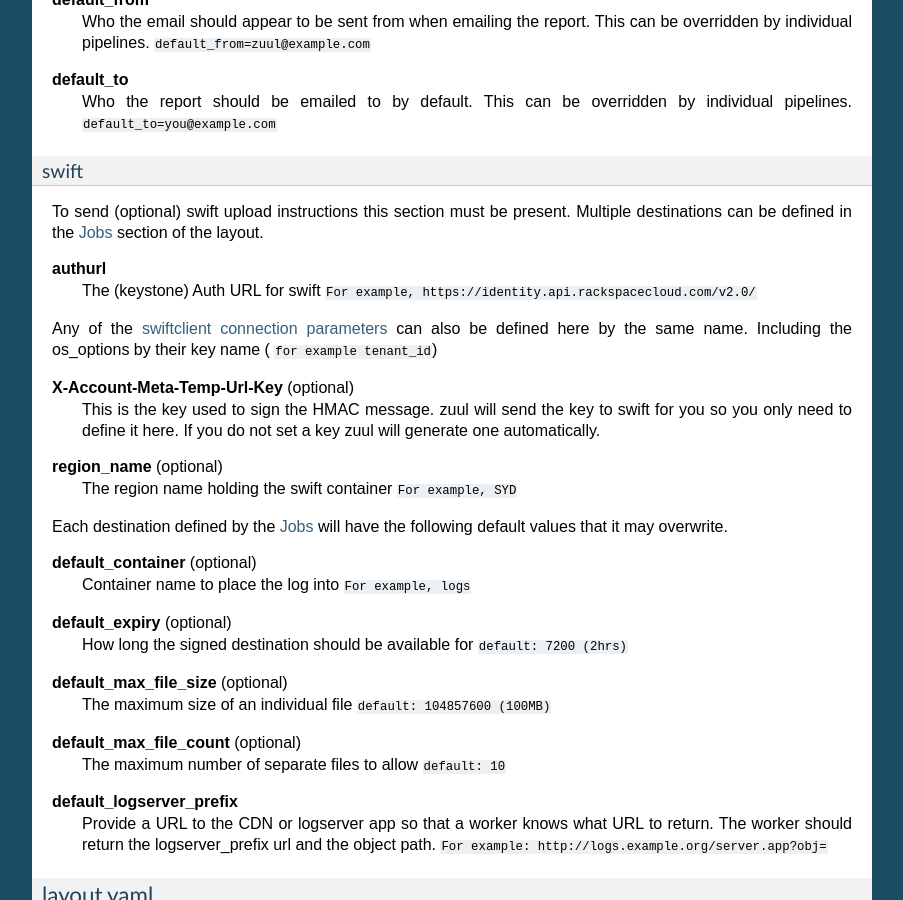
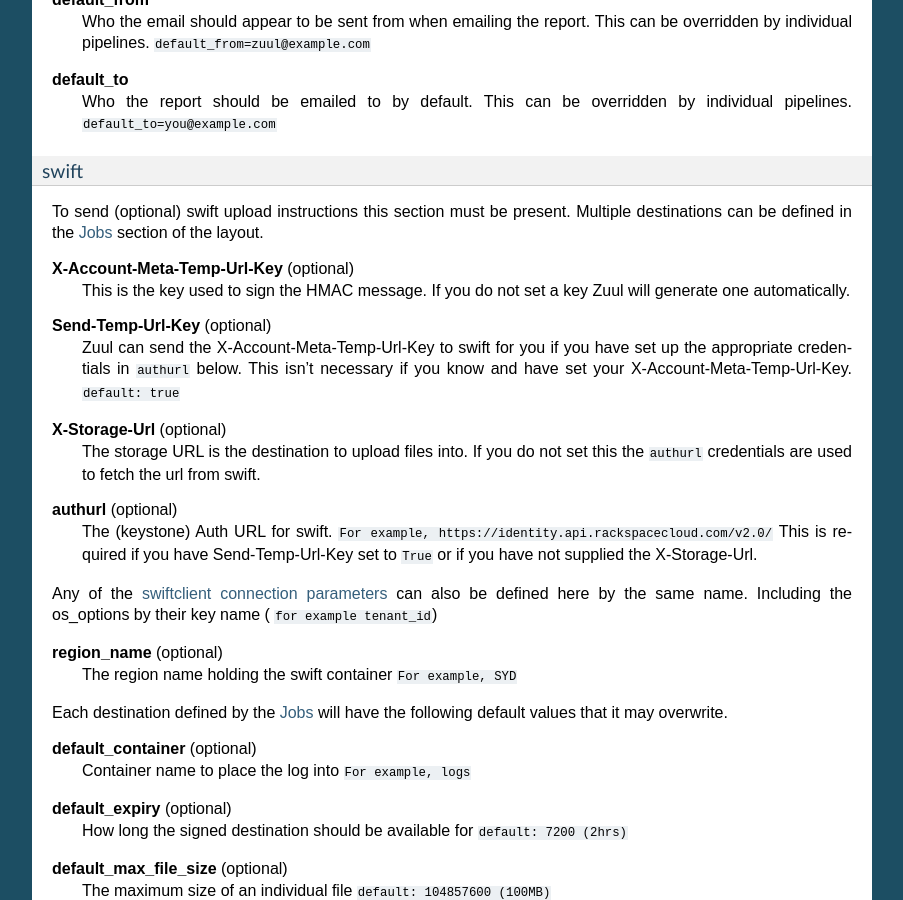
Before and after one commit to openstack-infra/zuul, a Sphinx documentation site: the page built from doc/source/zuul.rst, in a window 1280 px wide and 900 px high, scrolled down 2622 px. Shown: the whole window, without its empty margins (198-1101 px from the left). Built offline with Sphinx 7.4.7, drawn with Linux system fonts in a browser that asks for light colours.

Commit message:
Provide swift credentials without requiring a connection
To generate the hmac details for the swift FormPost middleware
you do not need to actually connect to swift if you know the
URL key and storage path.

Change the configuration to reflect this and only connect if
required.

Change-Id: Iad5008ca2707ef5310b172fe3b6844e51bee2372

```diff
--- a/doc/source/zuul.rst
+++ b/doc/source/zuul.rst
@@ -185,20 +185,33 @@ To send (optional) swift upload instructions this section must be
 present. Multiple destinations can be defined in the :ref:`jobs`
 section of the layout.
 
-**authurl**
-  The (keystone) Auth URL for swift
+**X-Account-Meta-Temp-Url-Key** (optional)
+  This is the key used to sign the HMAC message. If you do not set a
+  key Zuul will generate one automatically.
+
+**Send-Temp-Url-Key** (optional)
+  Zuul can send the X-Account-Meta-Temp-Url-Key to swift for you if
+  you have set up the appropriate credentials in ``authurl`` below.
+  This isn't necessary if you know and have set your
+  X-Account-Meta-Temp-Url-Key.
+  ``default: true``
+
+**X-Storage-Url** (optional)
+  The storage URL is the destination to upload files into. If you do
+  not set this the ``authurl`` credentials are used to fetch the url
+  from swift.
+
+**authurl** (optional)
+  The (keystone) Auth URL for swift.
   ``For example, https://identity.api.rackspacecloud.com/v2.0/``
+  This is required if you have Send-Temp-Url-Key set to ``True`` or
+  if you have not supplied the X-Storage-Url.
 
 Any of the `swiftclient connection parameters`_ can also be defined
 here by the same name. Including the os_options by their key name (
 ``for example tenant_id``)
 
 .. _swiftclient connection parameters: http://docs.openstack.org/developer/python-swiftclient/swiftclient.html#module-swiftclient.client
-
-**X-Account-Meta-Temp-Url-Key** (optional)
-  This is the key used to sign the HMAC message. zuul will send the
-  key to swift for you so you only need to define it here. If you do
-  not set a key zuul will generate one automatically.
 
 **region_name** (optional)
   The region name holding the swift container
```
Also changed, not shown: 1 other file.
